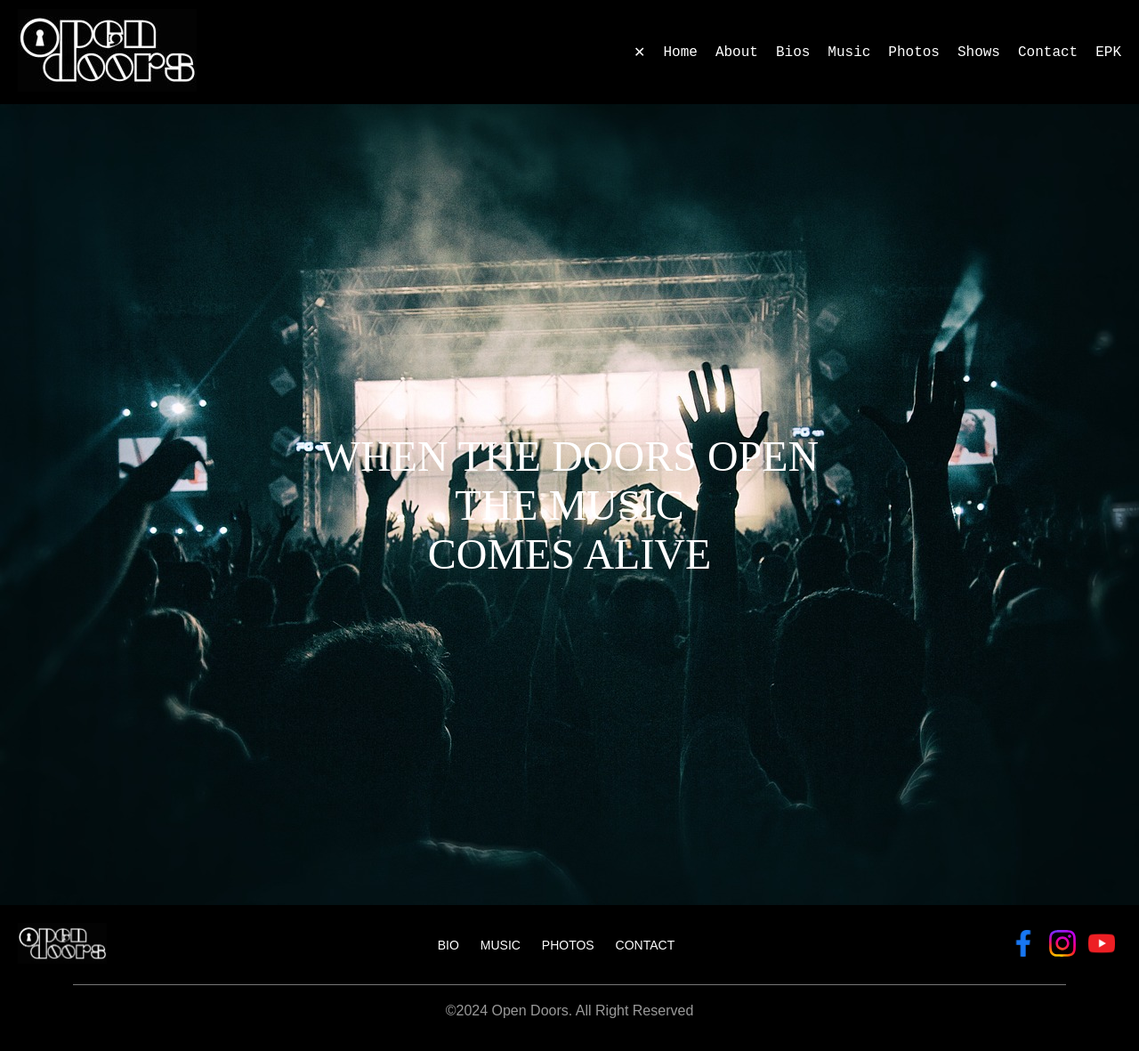
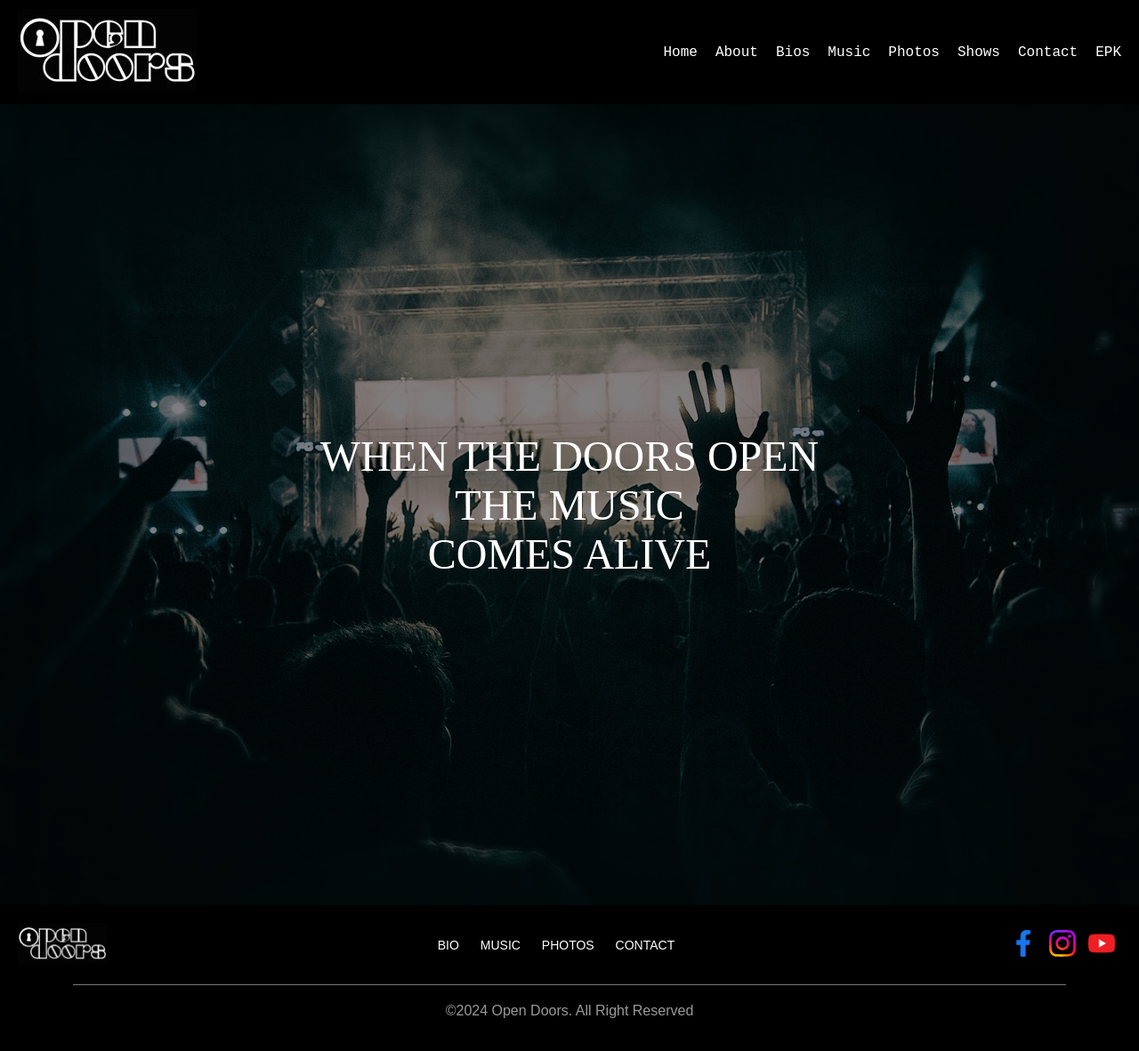
Before and after one commit to beingforthebenefit/opendoorsband, a Jekyll site: the page built from index.html, in a window 1280 px wide. Shown: the whole page at 89% size. Built offline with Jekyll 4.4.1, drawn with Linux system fonts in a browser that asks for light colours.

Commit message:
Fix close-nav appearing on desktop and opacity for hero

```diff
--- a/assets/css/header.css
+++ b/assets/css/header.css
@@ -58,6 +58,10 @@ header {
     color: #139EAD;
 }
 
+.close-nav {
+    display: none;
+}
+
 /* Hamburger Menu - Initially Hidden */
 .hamburger-menu {
     display: none;
@@ -104,6 +108,7 @@ header {
     }
 
     .close-nav {
+        display: block;
         position: absolute;
         top: 20px;
         right: 20px;
--- a/assets/css/main.css
+++ b/assets/css/main.css
@@ -3,6 +3,7 @@
     position: relative;
     width: 100%;
     height: 100vh;
+    z-index: 1;
 }
 
 .hero-text {
@@ -18,6 +19,17 @@
     animation: slideIn 1s ease;
 }
 
+.hero-section::before {
+    content: '';
+    position: absolute;
+    top: 0;
+    left: 0;
+    right: 0;
+    bottom: 0;
+    opacity: 0.5;
+    z-index: -1;
+}
+
 /* Keyframes for slide-in animation */
 @keyframes slideIn {
     from {
--- a/index.html
+++ b/index.html
@@ -3,7 +3,7 @@ layout: default
 title: Home
 ---
 <style>
-    .hero-section {
+    .hero-section::before {
         background: url('{{ "/assets/img/hero-background.jpg" | relative_url }}') no-repeat center center;
         background-size: cover;
     }
```
